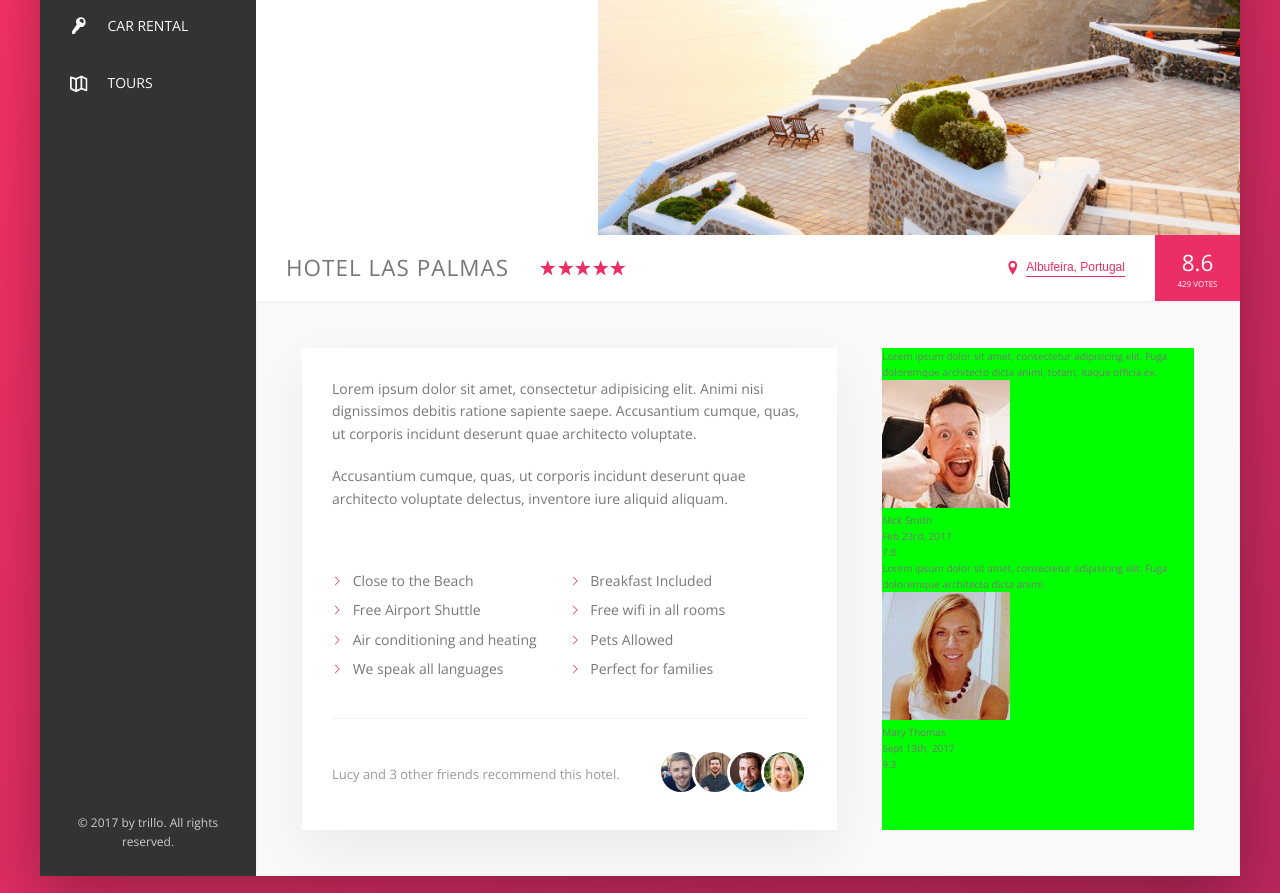
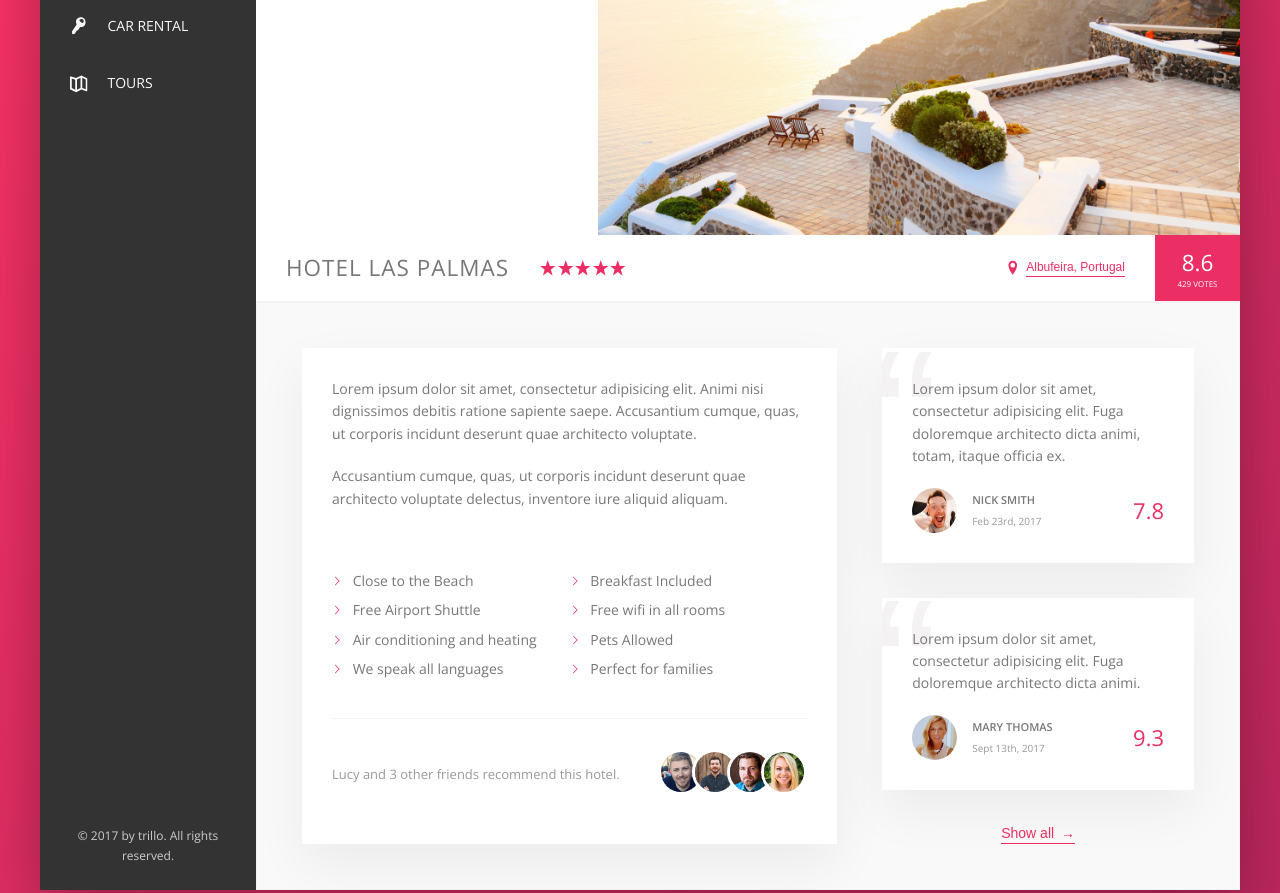
Before and after one commit to jyandell83/advanced-css-project-2, a website: page index.html in a window 1280 px wide. Shown: the part 300-1193 px from the top of the page. Drawn offline with nearby package versions, Linux system fonts and the light colour scheme.

Commit message:
style user reviews

```diff
--- a/index.html
+++ b/index.html
@@ -203,6 +203,7 @@
                                     <div class="review__rating">9.3</div>
                                 </figcaption>
                             </figure>
+                            <button class="btn-inline">Show all <span>&rarr;</span></button>
                         </div>
                     </div>
                 </main>
--- a/sass/_components.scss
+++ b/sass/_components.scss
@@ -284,8 +284,17 @@
     cursor: pointer;
     transition: all .2s;
 
+    & span {
+        margin-left: 3px;
+        transition: margin-left .2s;
+    }
+
     &:hover {
-        color: var(--color-grey-dark-1)
+        color: var(--color-grey-dark-1);
+
+        & span {
+            margin-left: 8px;
+        }
     }
 
     &:focus {
@@ -385,3 +394,68 @@
         }
     }
 }
+
+//////////////////////////////
+//REVIEWS
+
+.review {
+    background-color: #fff;
+    box-shadow: var(--shadow-light);
+    padding: 3rem;
+    margin-bottom: 3.5rem;
+    position: relative;
+    overflow: hidden;
+
+    &__text {
+        margin-bottom: 2rem;
+        z-index: 10;
+        position: relative;
+    }
+
+    &__user {
+        display: flex;
+        align-items: center;
+        justify-content: space-between;
+    }
+
+    &__photo {
+        height: 4.5rem;
+        width: 4.5rem;
+        border-radius: 50%;
+        margin-right: 1.5rem;
+    }
+
+    &__user-box {
+        margin-right: auto;
+    }
+
+    &__user-name {
+        font-size: 1.1rem;
+        font-weight: 600;
+        text-transform: uppercase;
+        margin-bottom: .4rem;
+    }
+
+    &__user-date {
+        font-size: 1rem;
+        color: var(--color-grey-dark-3);
+    }
+
+    &__rating {
+        color: var(--color-primary);
+        font-size: 2.2rem;
+        font-weight: 300;
+    }
+
+    &::before {
+        content: "\201C";
+        position: absolute;
+        top: -2.75rem;
+        left: -1rem;
+        line-height: 1;
+        font-size: 20rem;
+        color: var(--color-grey-light-2);
+        font-family: sans-serif;
+        z-index: 1;
+    }
+}
--- a/sass/_layout.scss
+++ b/sass/_layout.scss
@@ -39,6 +39,7 @@
 }
 
 .detail {
+    font-size: 1.4rem;
     display: flex;
     padding: 4.5rem;
     background-color: var(--color-grey-light-1);
@@ -46,7 +47,7 @@
 }
 
 .description {
-    font-size: 1.4rem;
+
     background-color: #fff;
     box-shadow: var(--shadow-light);
     padding: 3rem;
@@ -55,6 +56,9 @@
 }
 
 .user-reviews {
-    background-color: lime;
     flex: 1;
+
+    display: flex;
+    flex-direction: column;
+    align-items: center;
 }
```
Also changed, not shown: css/style.css.
